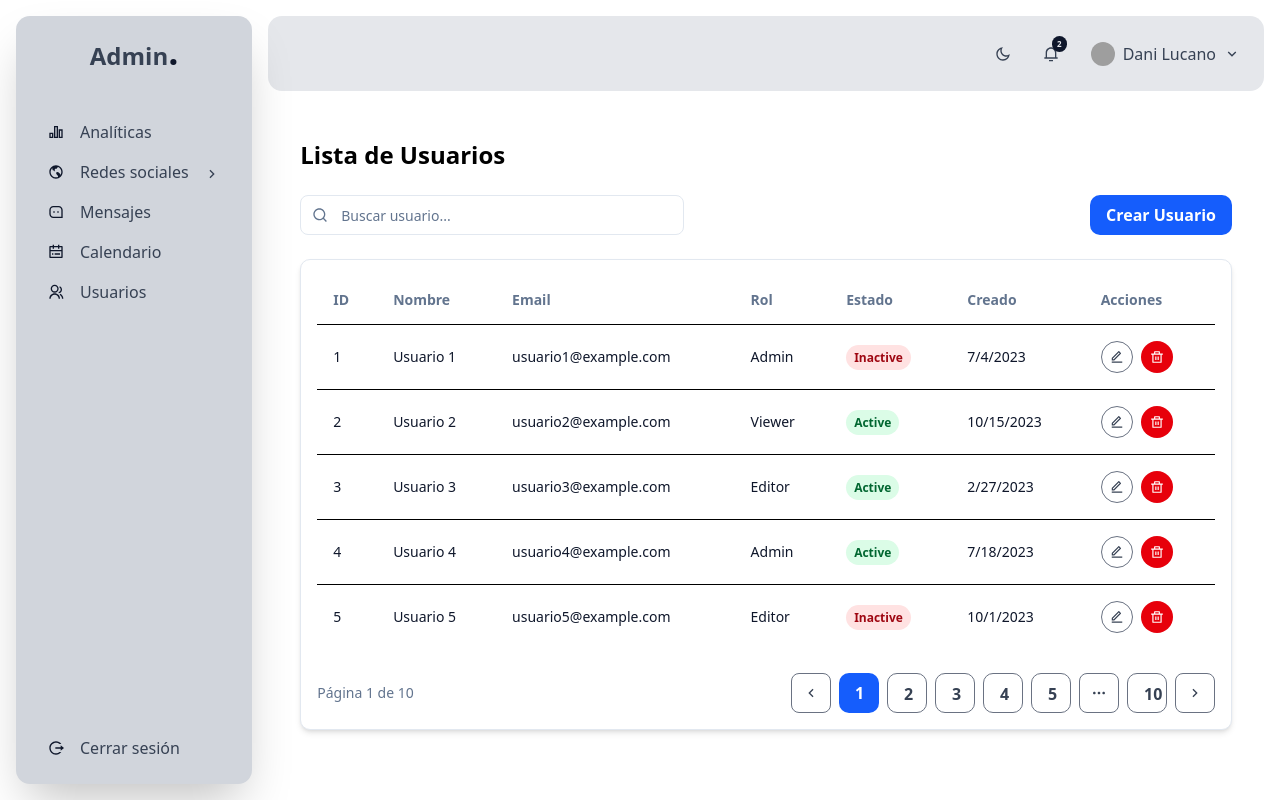
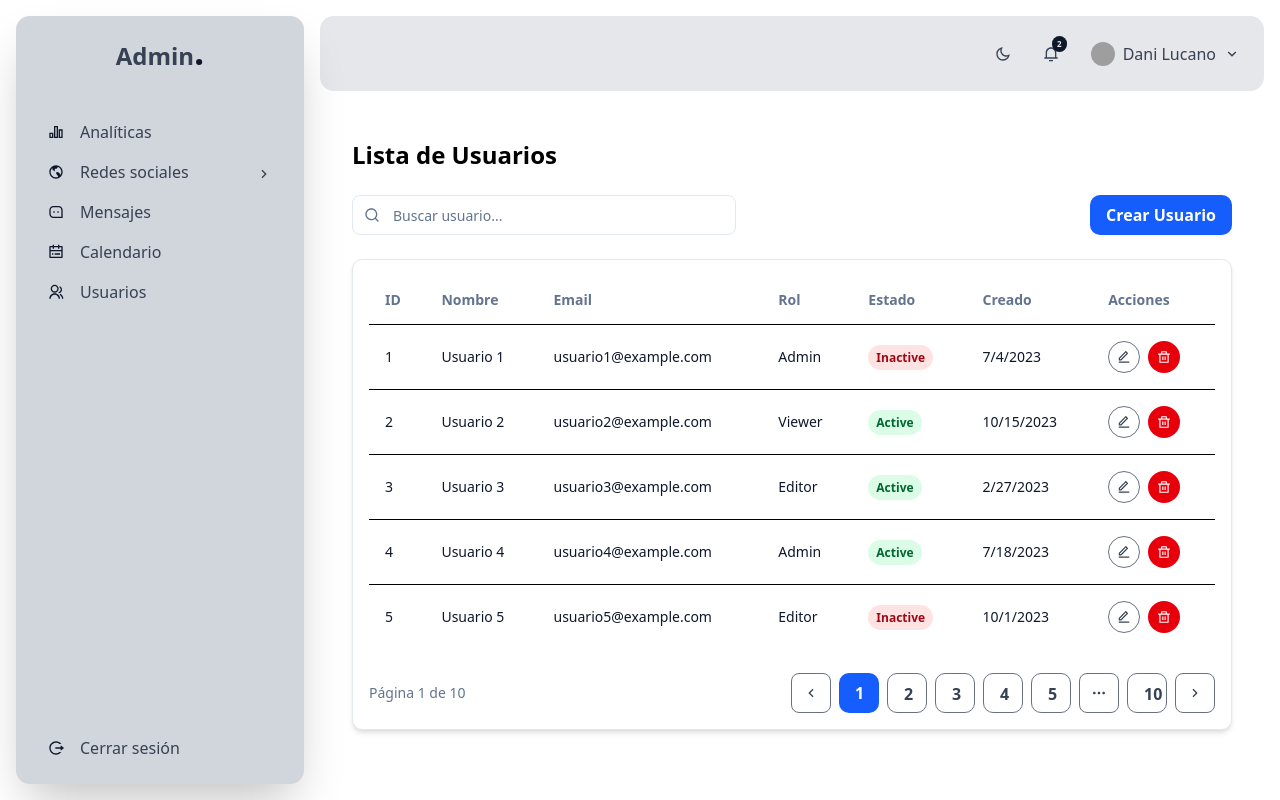
Before and after one commit to DaniLucano10/admin-chanel, a React (Vite) app: page /users in a window 1280 px wide. Built offline with nearby package versions, Linux system fonts and the light colour scheme; grey boxes are pictures that could not be loaded.

Commit message:
mejorando la vista mobil

```diff
--- a/src/components/navigation/Sidebar.jsx
+++ b/src/components/navigation/Sidebar.jsx
@@ -18,11 +18,20 @@ export const Sidebar = () => {
   };
 
   return (
-    <>
+    <div className="relative">
+      {/* Overlay en mobile */}
+      {showMenu && (
+        <div
+          className="fixed inset-0 bg-black/30 xl:hidden z-40"
+          onClick={() => setShowMenu(false)}
+        />
+      )}
+
+      {/* Sidebar */}
       <div
-        className={`h-full w-72 top-0 flex flex-col z-50 text-gray-700 dark:text-gray-400 mb-10 rounded-e-2xl md:rounded-xl shadow-2xl transition-all duration-300 bg-gray-300 dark:bg-sidebar p-4 justify-between${
-          showMenu ? " left-0" : " -left-full"
-        } transition-all`}
+        className={`fixed xl:static top-0 left-0 h-full w-72 z-50 flex flex-col text-gray-700 dark:text-gray-400 rounded-e-2xl xl:rounded-xl shadow-2xl bg-gray-300 dark:bg-sidebar p-4 justify-between
+        transform transition-transform duration-300 ease-in-out
+        ${showMenu ? "translate-x-0" : "-translate-x-full"} xl:translate-x-0`}
       >
         <div>
           <h1 className="text-center text-2xl font-bold text-gray-700 dark:text-gray-400 mb-10">
@@ -44,9 +53,9 @@ export const Sidebar = () => {
                           <Icon iconName={item.icon} /> {item.title}
                         </span>
                         <RiIcons.RiArrowRightSLine
-                          className={`mt-1 ${
-                            showSubmenu === index && "rotate-90"
-                          } transition-all`}
+                          className={`mt-1 transition-all ${
+                            showSubmenu === index ? "rotate-90" : ""
+                          }`}
                         />
                       </button>
                       {showSubmenu === index && (
@@ -58,8 +67,11 @@ export const Sidebar = () => {
                               <li key={subIndex}>
                                 <Link
                                   to={subItem.path}
-                                  onClick={() => setActivePath(subItem.path)}
-                                  className={`py-2 px-4 ml-6 flex items-center gap-4 relative rounded-lg transition-colors hover:bg-sidebar-accent active:bg-sidebar-accent ${
+                                  onClick={() => {
+                                    setActivePath(subItem.path);
+                                    setShowMenu(false); // cerrar sidebar en móvil
+                                  }}
+                                  className={`py-2 px-4 ml-6 flex items-center gap-4 rounded-lg transition-colors hover:bg-sidebar-accent active:bg-sidebar-accent ${
                                     isSubActive ? "bg-sidebar-accent" : ""
                                   }`}
                                 >
@@ -75,7 +87,10 @@ export const Sidebar = () => {
                   ) : (
                     <Link
                       to={item.path}
-                      onClick={() => setActivePath(item.path)}
+                      onClick={() => {
+                        setActivePath(item.path);
+                        setShowMenu(false); // cerrar sidebar en móvil
+                      }}
                       className={`flex items-center gap-4 py-2 px-4 rounded-lg transition-colors hover:bg-sidebar-accent active:bg-sidebar-accent ${
                         isActive ? "bg-sidebar-accent" : ""
                       }`}
@@ -92,7 +107,10 @@ export const Sidebar = () => {
         <nav>
           <Link
             to="/"
-            onClick={() => setActivePath("/")}
+            onClick={() => {
+              setActivePath("/");
+              setShowMenu(false); // cerrar sidebar en móvil
+            }}
             className={`flex items-center gap-4 py-2 px-4 rounded-lg transition-colors hover:bg-sidebar-accent active:bg-sidebar-accent ${
               activePath === "/" ? "bg-sidebar-accent" : ""
             }`}
@@ -103,12 +121,13 @@ export const Sidebar = () => {
         </nav>
       </div>
 
+      {/* Botón flotante para mostrar sidebar en móvil */}
       <button
         onClick={() => setShowMenu(!showMenu)}
         className="xl:hidden fixed bottom-4 right-4 bg-primary text-black p-3 rounded-full z-50"
       >
         {showMenu ? <RiIcons.RiCloseLine /> : <RiIcons.RiMenu3Line />}
       </button>
-    </>
+    </div>
   );
 };
```
